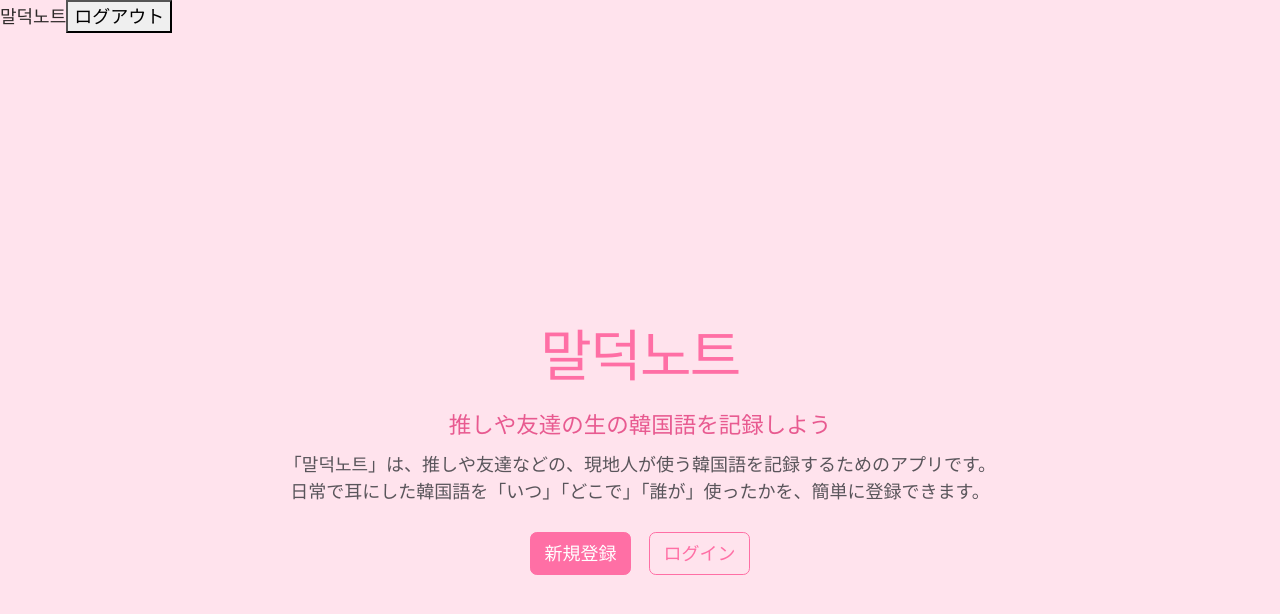
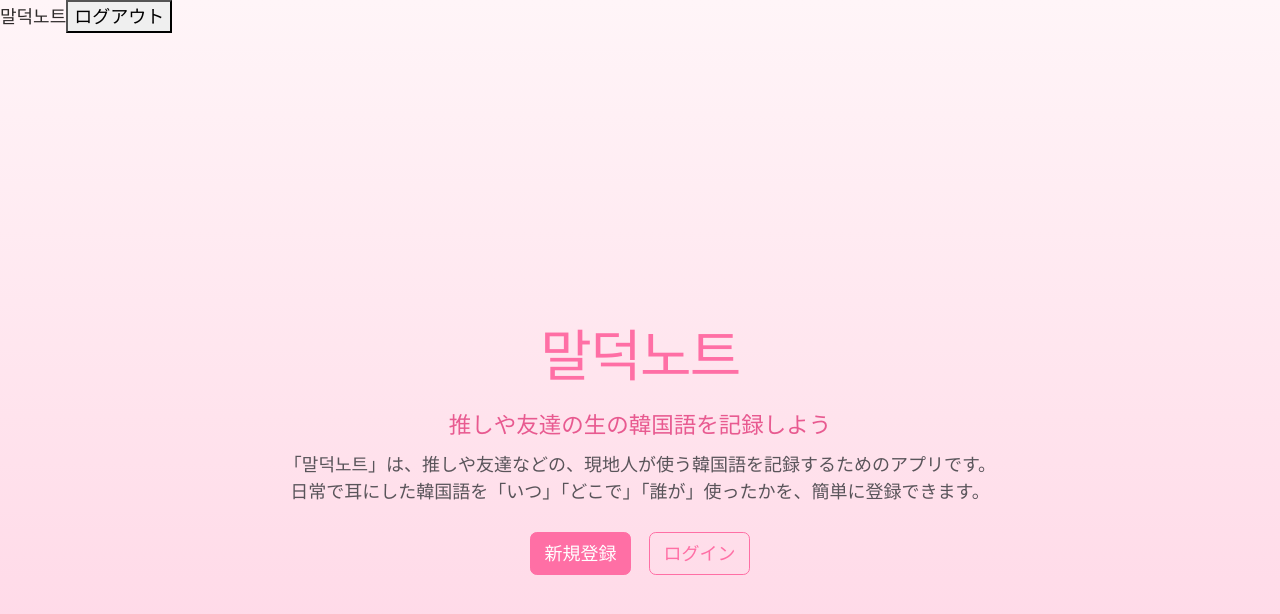
Before and after one commit to maldeok-note-project/maldeok-note-frontend-react, a React (Vite) app: page / in a window 1280 px wide. Shown: the top 614 px of the page. Built offline with nearby package versions, Linux system fonts and the light colour scheme; a web font is replaced by a local one.

Commit message:
26.08.21 fixed codes of index.css

```diff
--- a/src/index.css
+++ b/src/index.css
@@ -43,9 +43,11 @@
 
 /* ===== 全体の背景・文字色 ===== */
 body {
-  background-color: var(--maldeok-pink-light);
+  /* 縦方向グラデーション：上は淡いピンク、下は少し濃いピンク */
+  background: linear-gradient(180deg, #fff5f8 0%, #ffe3ed 50%, #ffd1e3 100%);
   color: var(--maldeok-dark);
   margin: 0; /* ブラウザ標準の余白をリセット */
+  min-height: 100vh; /* グラデーションが画面の高さいっぱいに広がるようにする */
 }
 
 /* ===== 見出しのスタイル ===== */
```
